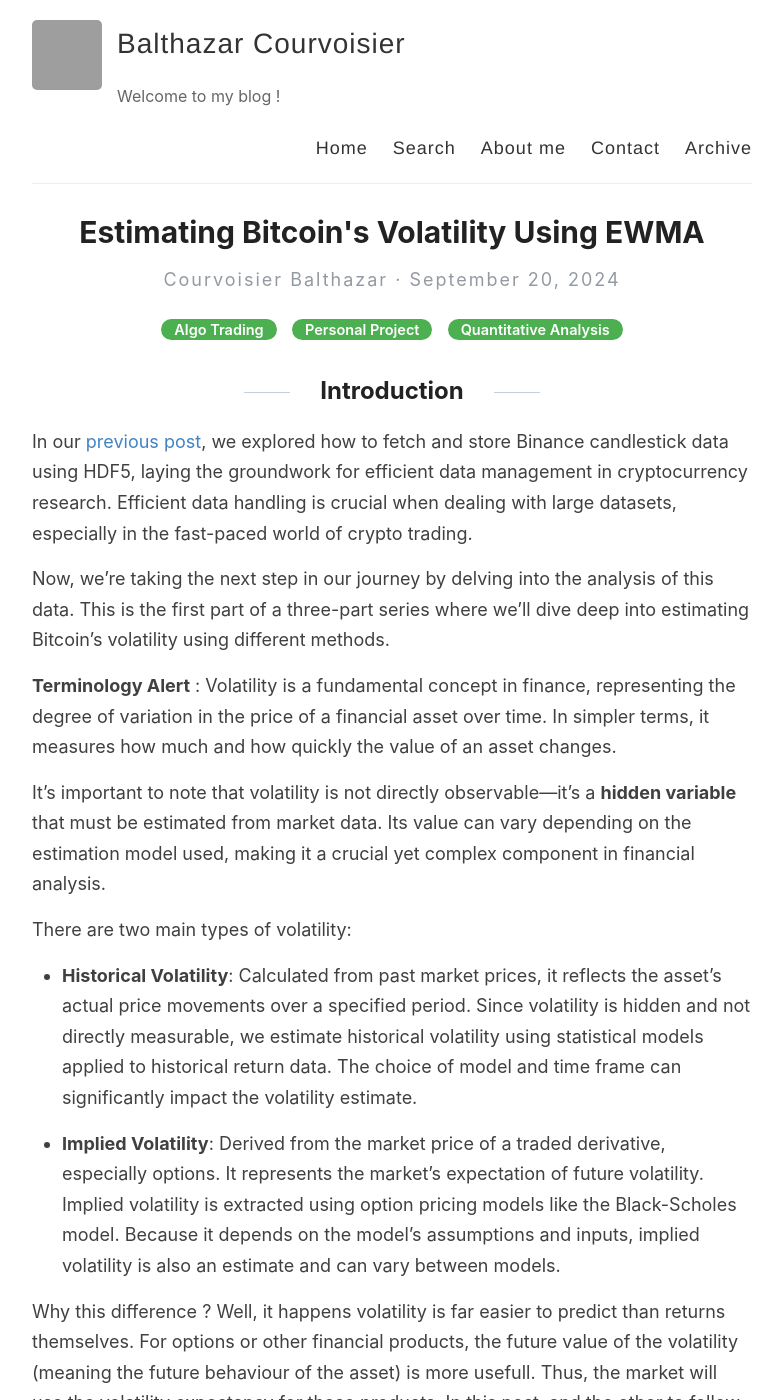
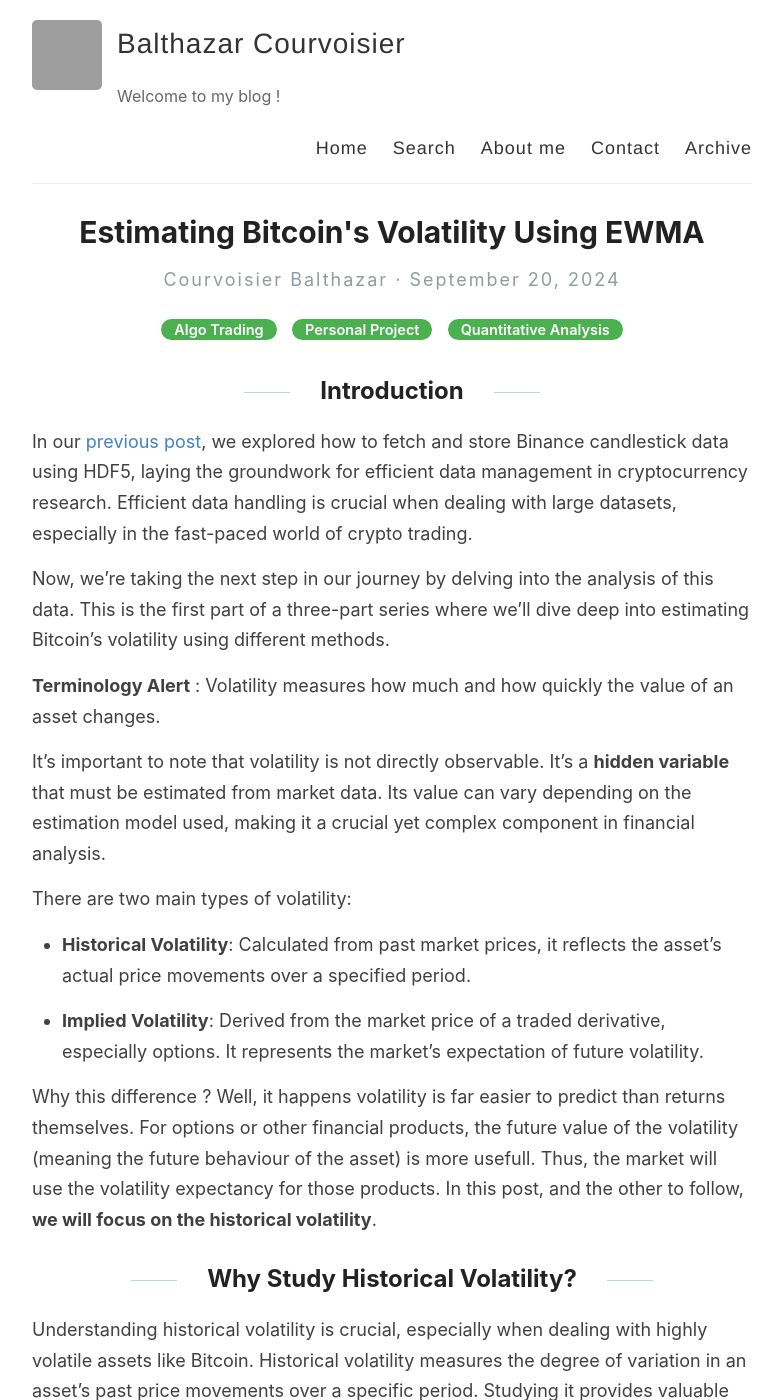
Before and after one commit to Zaltarba/blog, a Jekyll site: the page built from _posts/2024-09-20-BitcoinVolatility-1.md, in a window 1280 px wide and 1400 px high. Shown: the whole window, without its empty margins (248-1031 px from the left). Built offline with Jekyll 4.4.1, drawn with Linux system fonts in a browser that asks for light colours; formulas are drawn with MathJax 3.

Commit message:
Update 2024-09-20-BitcoinVolatility-1.md

```diff
--- a/_posts/2024-09-20-BitcoinVolatility-1.md
+++ b/_posts/2024-09-20-BitcoinVolatility-1.md
@@ -13,19 +13,19 @@ In our [previous post](https://zaltarba.github.io/blog/DataBaseCreation/), we ex
 
 Now, we're taking the next step in our journey by delving into the analysis of this data. This is the first part of a three-part series where we'll dive deep into estimating Bitcoin's volatility using different methods.
 
-**Terminology Alert** : Volatility is a fundamental concept in finance, representing the degree of variation in the price of a financial asset over time. In simpler terms, it measures how much and how quickly the value of an asset changes.
+**Terminology Alert** : Volatility measures how much and how quickly the value of an asset changes.
 
-It's important to note that volatility is not directly observable—it's a **hidden variable** that must be estimated from market data. Its value can vary depending on the estimation model used, making it a crucial yet complex component in financial analysis.
+It's important to note that volatility is not directly observable. It's a **hidden variable** that must be estimated from market data. Its value can vary depending on the estimation model used, making it a crucial yet complex component in financial analysis.
 
 There are two main types of volatility:
 
-- **Historical Volatility**: Calculated from past market prices, it reflects the asset's actual price movements over a specified period. Since volatility is hidden and not directly measurable, we estimate historical volatility using statistical models applied to historical return data. The choice of model and time frame can significantly impact the volatility estimate.
+- **Historical Volatility**: Calculated from past market prices, it reflects the asset's actual price movements over a specified period.
 
-- **Implied Volatility**: Derived from the market price of a traded derivative, especially options. It represents the market's expectation of future volatility. Implied volatility is extracted using option pricing models like the Black-Scholes model. Because it depends on the model's assumptions and inputs, implied volatility is also an estimate and can vary between models.
+- **Implied Volatility**: Derived from the market price of a traded derivative, especially options. It represents the market's expectation of future volatility.
 
 Why this difference ? Well, it happens volatility is far easier to predict than returns themselves. For options or other financial products, the future value of the volatility (meaning the future behaviour of the asset) is more usefull. Thus, the market will use the volatility expectancy for those products. In this post, and the other to follow, **we will focus on the historical volatility**.
 
-### Why Study Historical Volatility?
+## Why Study Historical Volatility?
 
 Understanding historical volatility is crucial, especially when dealing with highly volatile assets like Bitcoin. Historical volatility measures the degree of variation in an asset's past price movements over a specific period. Studying it provides valuable insights into the asset's risk profile and helps in making informed decisions. Here's why analyzing historical volatility is essential:
 
```
